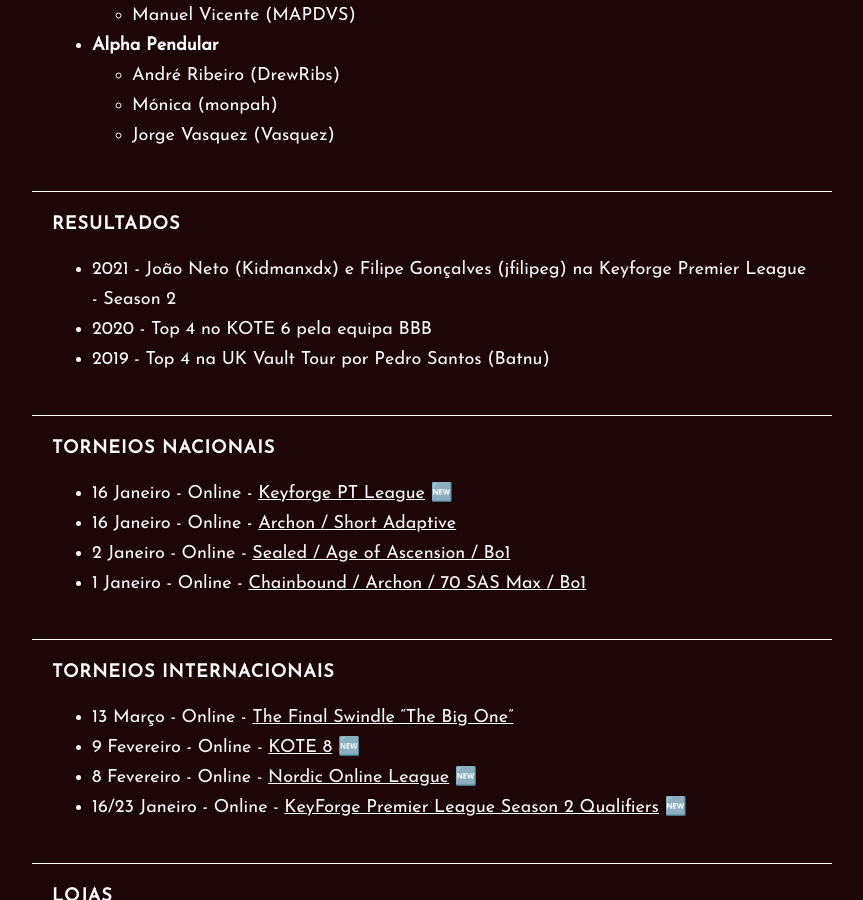
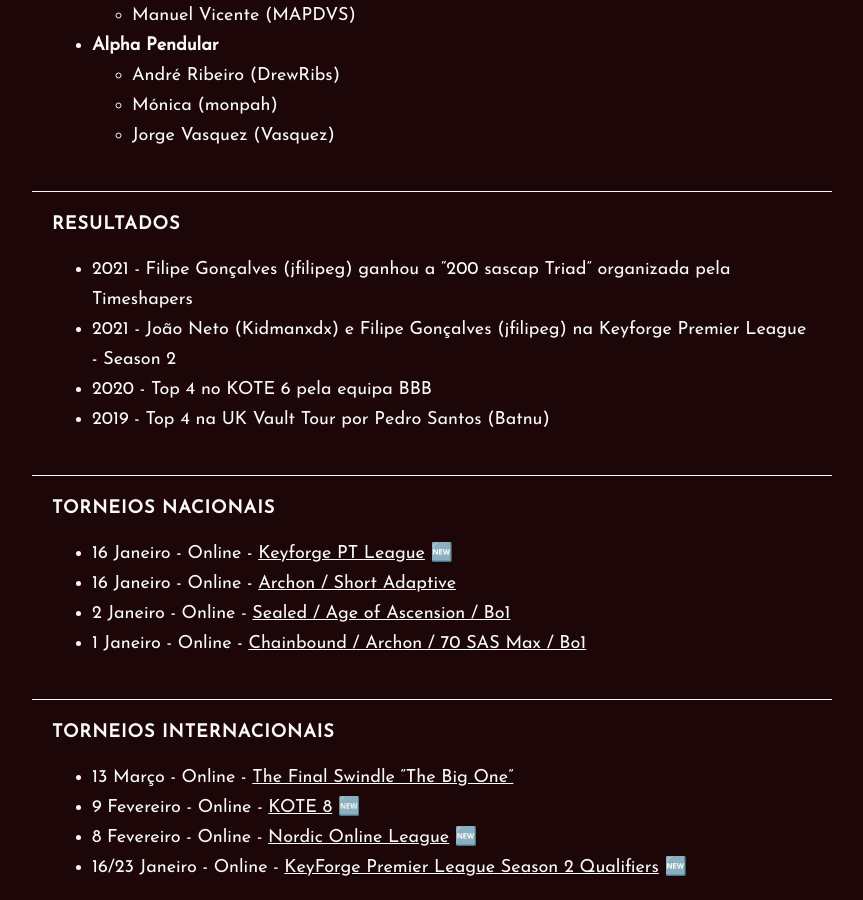
Before and after one commit to keyforge-portugal/website, a Jekyll site: the page built from index.md, in a window 1280 px wide and 900 px high, scrolled down 1070 px. Shown: the whole window, without its empty margins (208-1071 px from the left). Built offline with Jekyll 4.4.1, drawn with Linux system fonts in a browser that asks for light colours; our own code applies the rules of GitHub Pages for plain Markdown files.

Commit message:
Update index.md

```diff
--- a/index.md
+++ b/index.md
@@ -46,6 +46,7 @@ Junta-te à nossa [comunidade](https://discord.gg/tmZWy86c) e participa nos torn
 
 ## Resultados
 
+- 2021 - Filipe Gonçalves (jfilipeg) ganhou a "200 sascap Triad" organizada pela Timeshapers
 - 2021 - João Neto (Kidmanxdx) e Filipe Gonçalves (jfilipeg) na Keyforge Premier League - Season 2
 - 2020 - Top 4 no KOTE 6 pela equipa BBB
 - 2019 - Top 4 na UK Vault Tour por Pedro Santos (Batnu)
```
